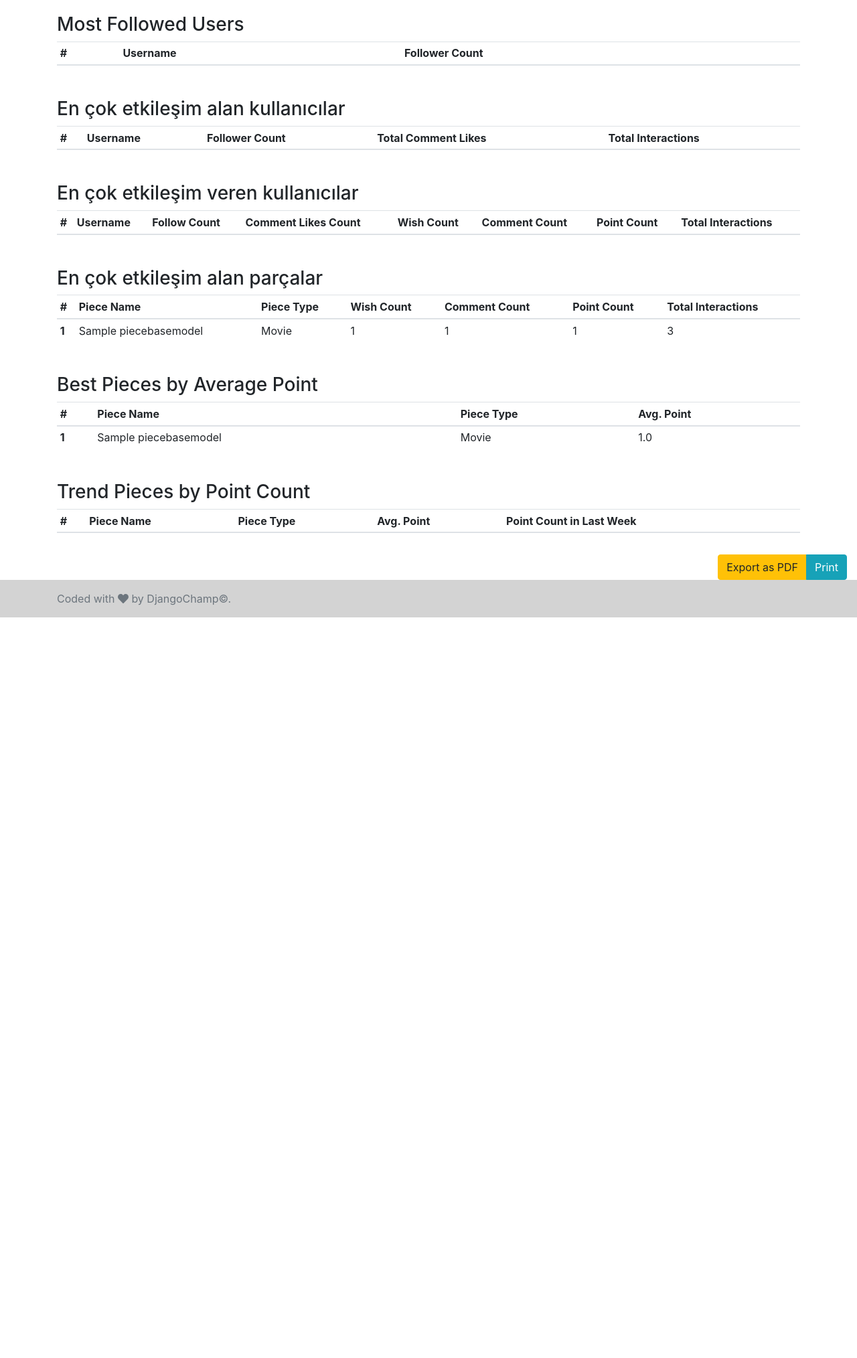
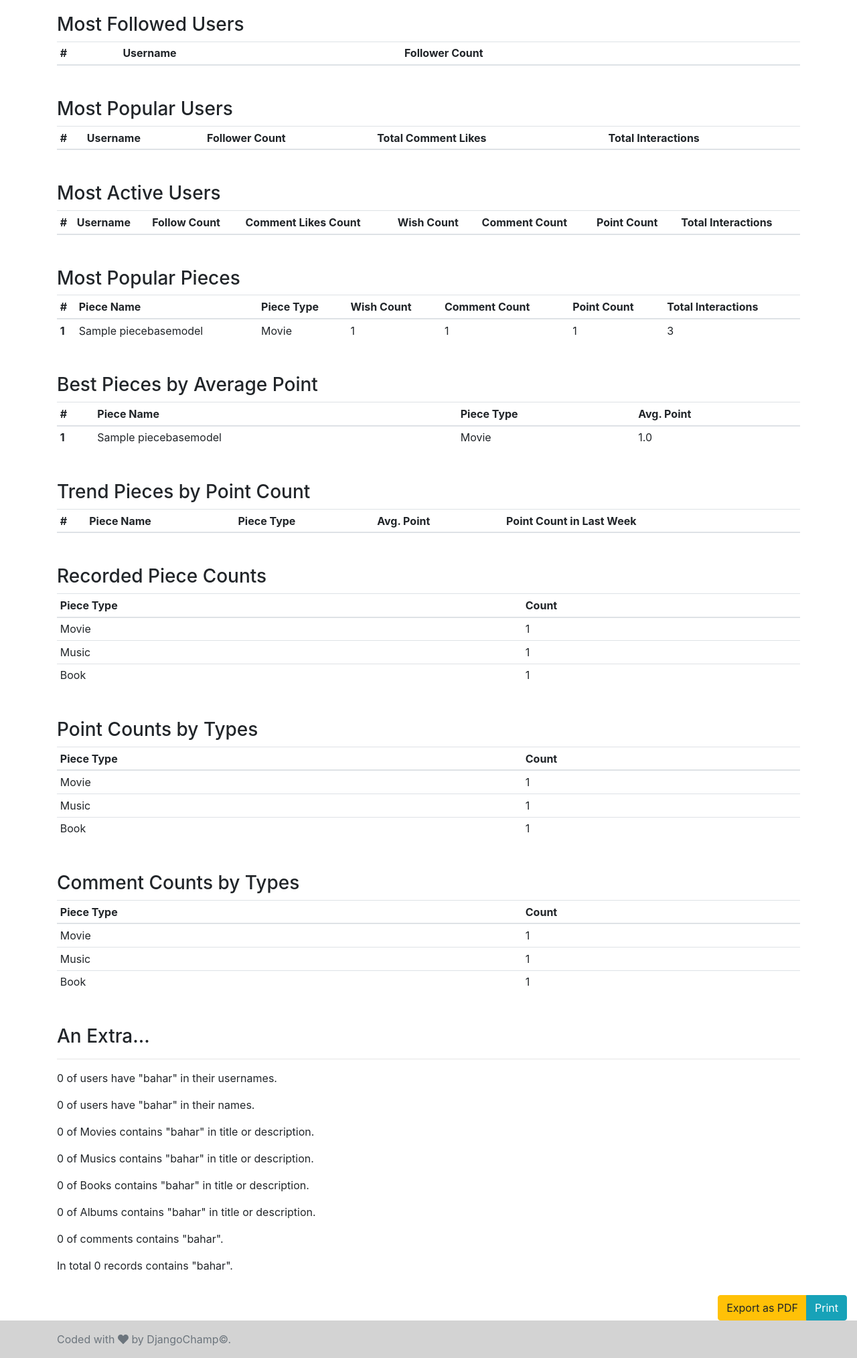
Before and after one commit to akalp/recomapp, a Django app: page /report/ in a window 1280 px wide. Shown: the part 56-2084 px from the top of the page at 67% size. Before the commit the page ends 978 px from the top, so only its background shows below. Run offline with Django 3.2, Linux system fonts and the light colour scheme; tables that the repository leaves empty hold one stand-in row (values such as "Sample post"); lists and menus that the app fills with data are empty; some libraries are stand-ins or nearby versions.

Commit message:
add new reports

```diff
--- a/recom/templates/recom/report.html
+++ b/recom/templates/recom/report.html
@@ -44,7 +44,7 @@
         </div>
 
         <div class="py-3" id="report2">
-            <h3>En çok etkileşim alan kullanıcılar</h3>
+            <h3>Most Popular Users</h3>
             <table class="table table-sm">
                 <thead>
                 <tr>
@@ -71,7 +71,7 @@
         </div>
 
         <div class="py-3" id="report3">
-            <h3>En çok etkileşim veren kullanıcılar</h3>
+            <h3>Most Active Users</h3>
             <table class="table table-sm">
                 <thead>
                 <tr>
@@ -104,7 +104,7 @@
         </div>
 
         <div class="py-3" id="report4">
-            <h3>En çok etkileşim alan parçalar</h3>
+            <h3>Most Popular Pieces</h3>
             <table class="table table-sm">
                 <thead>
                 <tr>
@@ -183,6 +183,80 @@
                 </tbody>
             </table>
         </div>
+
+        <div class="py-3" id="report7">
+            <h3>Recorded Piece Counts</h3>
+            <table class="table table-sm">
+                <thead>
+                <tr>
+                    <th scope="col">Piece Type</th>
+                    <th scope="col">Count</th>
+                </tr>
+                </thead>
+                <tbody>
+                {% for type, value in piece_counts.items %}
+                    <tr>
+                        <td>{{ type }}</td>
+                        <td>{{ value }}</td>
+                    </tr>
+                {% endfor %}
+                </tbody>
+            </table>
+        </div>
+
+        <div class="py-3" id="report7">
+            <h3>Point Counts by Types</h3>
+            <table class="table table-sm">
+                <thead>
+                <tr>
+                    <th scope="col">Piece Type</th>
+                    <th scope="col">Count</th>
+                </tr>
+                </thead>
+                <tbody>
+                {% for type, value in point_counts_by_type.items %}
+                    <tr>
+                        <td>{{ type }}</td>
+                        <td>{{ value }}</td>
+                    </tr>
+                {% endfor %}
+                </tbody>
+            </table>
+        </div>
+
+        <div class="py-3" id="report8">
+            <h3>Comment Counts by Types</h3>
+            <table class="table table-sm">
+                <thead>
+                <tr>
+                    <th scope="col">Piece Type</th>
+                    <th scope="col">Count</th>
+                </tr>
+                </thead>
+                <tbody>
+                {% for type, value in comment_counts_by_type.items %}
+                    <tr>
+                        <td>{{ type }}</td>
+                        <td>{{ value }}</td>
+                    </tr>
+                {% endfor %}
+                </tbody>
+            </table>
+        </div>
+
+        <div class="py-3" id="report9">
+            <h3>An Extra...</h3>
+            <hr/>
+            <p>{{ username_bahar }} of users have "bahar" in their usernames.</p>
+            <p>{{ user_bahar }} of users have "bahar" in their names.</p>
+            {% for type, value in type_bahar.items %}
+                <p>{{ value }} of {{ type }}s contains "bahar" in title or description.</p>
+            {% endfor %}
+            <p>{{ comment_bahar }} of comments contains "bahar".</p>
+            <p>In total {{ total_bahar }} records contains "bahar".</p>
+        </div>
+
+
     </div>
 
     <div class="btn-group float-right no-print" role="group">
--- a/recom/views.py
+++ b/recom/views.py
@@ -325,8 +325,6 @@
         if where == "login":
             username = request.POST.get('username')
             password = request.POST.get('password')
-            print(username)
-            print(password)
 
             user = authenticate(username=username, password=password)
 
@@ -340,12 +338,10 @@
                               context={'error': True, 'user_form': user_form, 'from_log': True})
         elif where == "register":
             user_form = UserForm(data=request.POST)
-            print(request.FILES)
             if user_form.is_valid():
                 new_user = user_form.save(commit=False)
 
                 if 'profile_photo' in request.FILES:
-                    print("test")
                     new_user.profile_photo = request.FILES['profile_photo']
                 new_user.save()
                 registered = True
@@ -621,6 +617,34 @@
             Case(When(points__date__gte=trending_time, then=1),
                  output_field=IntegerField()))).filter(points__date__gte=trending_time).order_by(
             '-counts')[:10]
+
+        data["piece_counts"] = {"Movie": Movie.objects.count(), "Music": Music.objects.count(), "Book": Book.objects.count()}
+        data["point_counts_by_type"] = {"Movie": Point.objects.filter(piece_id__in=Movie.objects.values("id")).count(),
+                                        "Music": Point.objects.filter(piece_id__in=Music.objects.values("id")).count(),
+                                        "Book": Point.objects.filter(piece_id__in=Book.objects.values("id")).count()}
+
+        data["comment_counts_by_type"] = {"Movie": Comment.objects.filter(piece_id__in=Movie.objects.values("id")).count(),
+                                          "Music": Comment.objects.filter(piece_id__in=Music.objects.values("id")).count(),
+                                          "Book": Comment.objects.filter(piece_id__in=Book.objects.values("id")).count()}
+
+        data["username_bahar"] = get_user_model().objects.filter(username__icontains="bahar").count()
+
+        data["user_bahar"] = get_user_model().objects.filter(Q(first_name__icontains="bahar") | Q(last_name__icontains="bahar")).count()
+        data["type_bahar"] = {"Movie": Movie.objects.filter(Q(name__icontains="bahar") | Q(text__icontains="bahar")).count(),
+                              "Music": Music.objects.filter(Q(name__icontains="bahar") | Q(text__icontains="bahar")).count(),
+                              "Book": Book.objects.filter(Q(name__icontains="bahar") | Q(text__icontains="bahar")).count(),
+                              "Album": Album.objects.filter(name__icontains="bahar").count()}
+
+        data["comment_bahar"] = Comment.objects.filter(text__icontains="bahar").count()
+
+        count = data["username_bahar"] + data["user_bahar"] + sum(list(data["type_bahar"].values()))
+        count += Performer.objects.filter(Q(first_name__icontains="bahar") | Q(last_name__icontains="bahar")).count()
+        count += Director.objects.filter(Q(first_name__icontains="bahar") | Q(last_name__icontains="bahar")).count()
+        count += Author.objects.filter(Q(first_name__icontains="bahar") | Q(last_name__icontains="bahar")).count()
+        count += Singer.objects.filter(Q(first_name__icontains="bahar") | Q(last_name__icontains="bahar")).count()
+        count += data["comment_bahar"]
+        data["total_bahar"] = count
+
         return data
 
 
```
